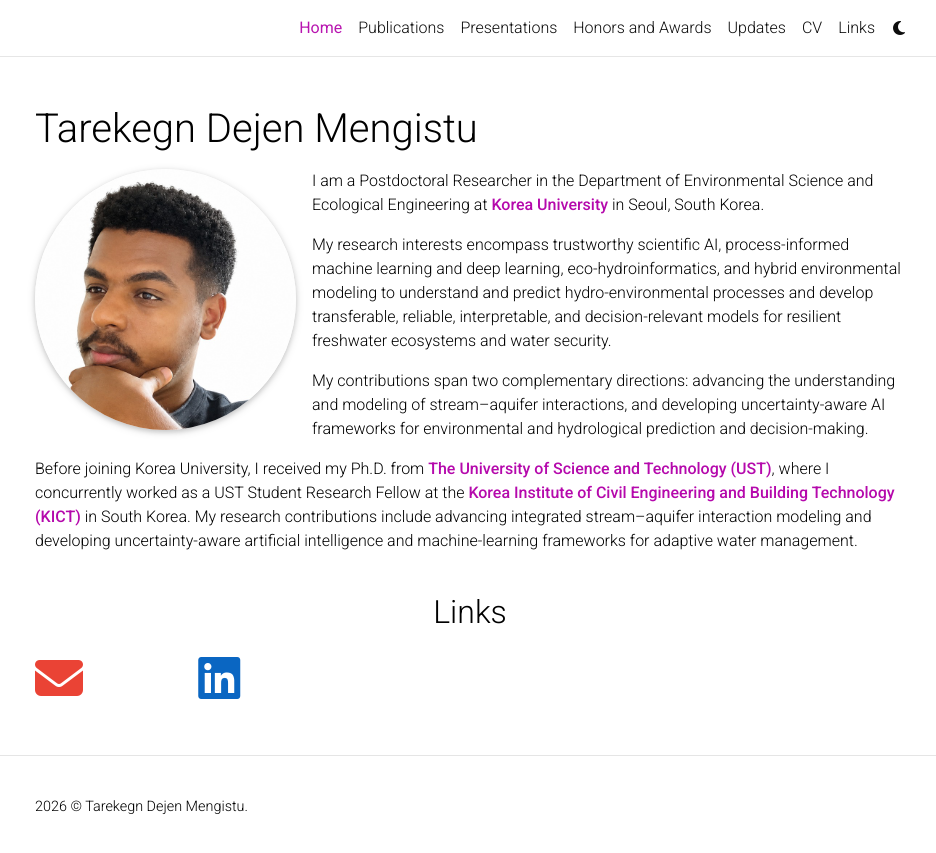
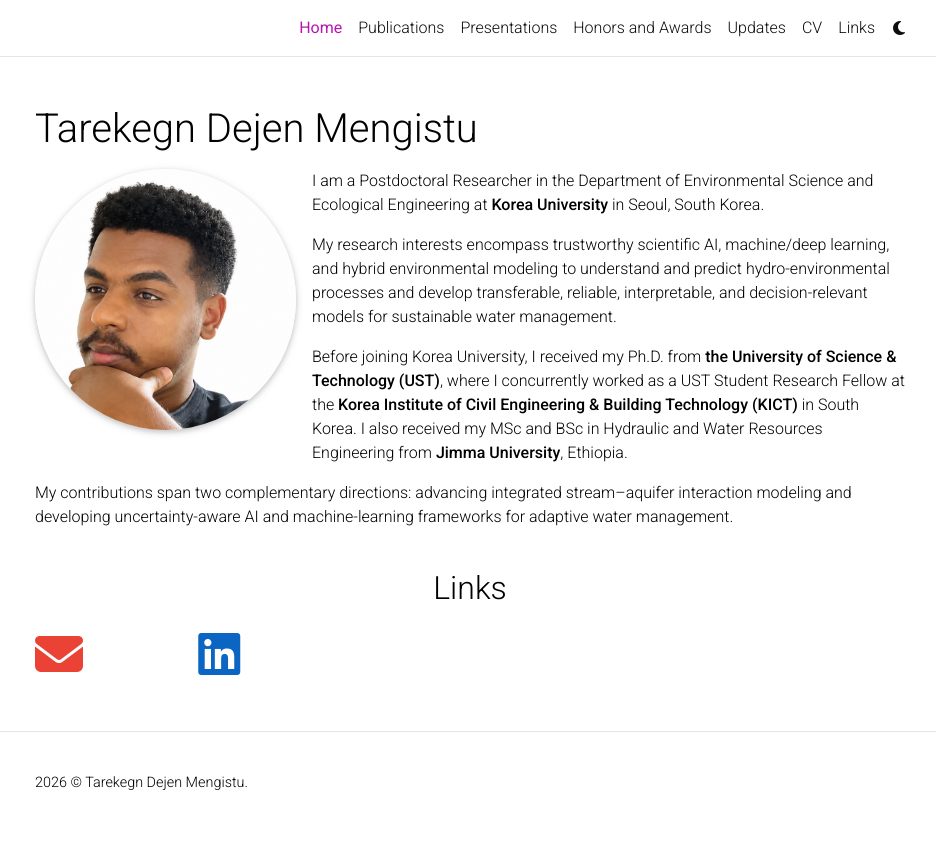
Before and after one commit to tdmengistu/tdmengistu.github.io, a Jekyll site: the page built from _pages/about.md, in a window 1280 px wide. Shown: the top 853 px of the page, without its empty margins (170-1106 px from the left). Built offline with Jekyll 4.4.1, drawn with Linux system fonts in a browser that asks for light colours; a style sheet for code colours, icons or effects is not loaded.

Commit message:
Update about.md

```diff
--- a/_pages/about.md
+++ b/_pages/about.md
@@ -13,11 +13,10 @@ selected_papers: false
 social: true
 ---
 
-I am a Postdoctoral Researcher in the Department of Environmental Science and Ecological Engineering at **[Korea University](https://www.korea.edu/sites/en/index.do)** in Seoul, South Korea.
+I am a Postdoctoral Researcher in the Department of Environmental Science and Ecological Engineering at **Korea University** in Seoul, South Korea.
 
-My research interests encompass trustworthy scientific AI, process-informed machine learning and deep learning, eco-hydroinformatics, and hybrid environmental modeling to understand and predict hydro-environmental processes and develop transferable, reliable, interpretable, and decision-relevant models for resilient freshwater ecosystems and water security.
+My research interests encompass trustworthy scientific AI, machine/deep learning, and hybrid environmental modeling to understand and predict hydro-environmental processes and develop transferable, reliable, interpretable, and decision-relevant models for sustainable water management.
 
-My contributions span two complementary directions: advancing the understanding and modeling of stream–aquifer interactions, and developing uncertainty-aware AI frameworks for environmental and hydrological prediction and decision-making.
+Before joining Korea University, I received my Ph.D. from **the University of Science & Technology (UST)**, where I concurrently worked as a UST Student Research Fellow at the **Korea Institute of Civil Engineering & Building Technology (KICT)** in South Korea. I also received my MSc and BSc in Hydraulic and Water Resources Engineering from **Jimma University**, Ethiopia.
 
-
-Before joining Korea University, I received my Ph.D. from **[The University of Science and Technology (UST)](https://www.ust.ac.kr/eng.do)**, where I concurrently worked as a UST Student Research Fellow at the **[Korea Institute of Civil Engineering and Building Technology (KICT)](https://www.kict.re.kr/eng/)** in South Korea. My research contributions include advancing integrated stream–aquifer interaction modeling and developing uncertainty-aware artificial intelligence and machine-learning frameworks for adaptive water management.
+My contributions span two complementary directions: advancing integrated stream–aquifer interaction modeling and developing uncertainty-aware AI and machine-learning frameworks for adaptive water management.
```
